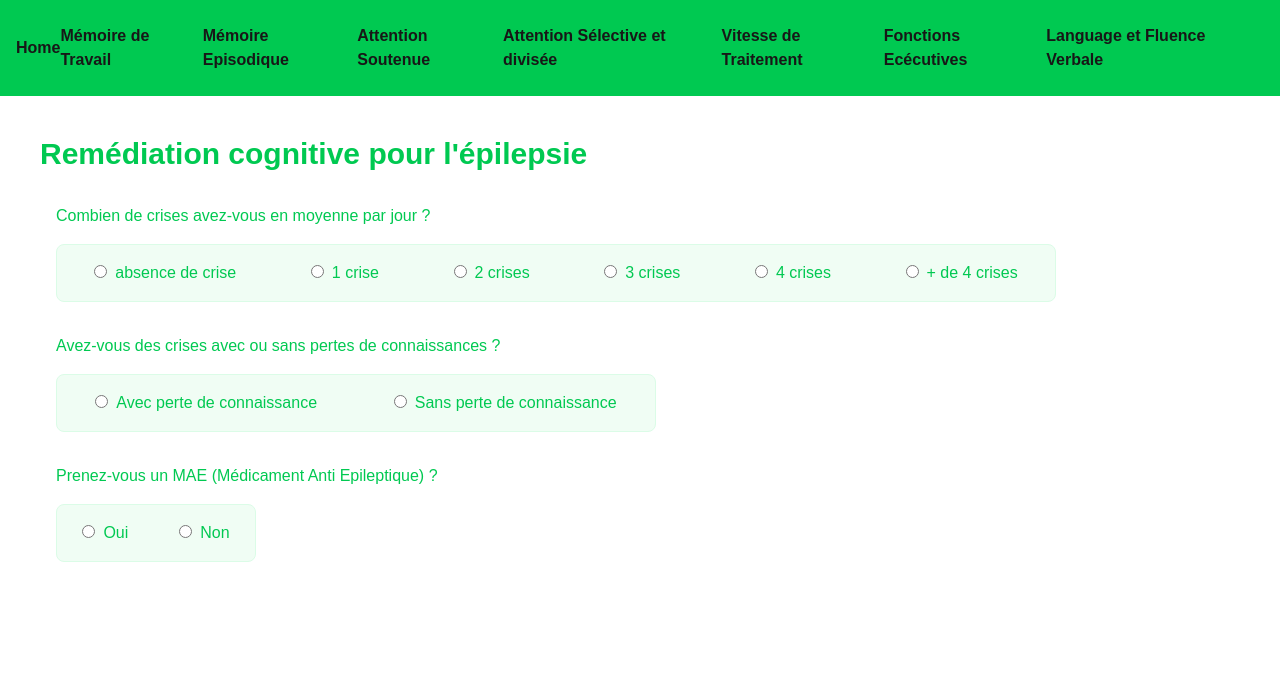
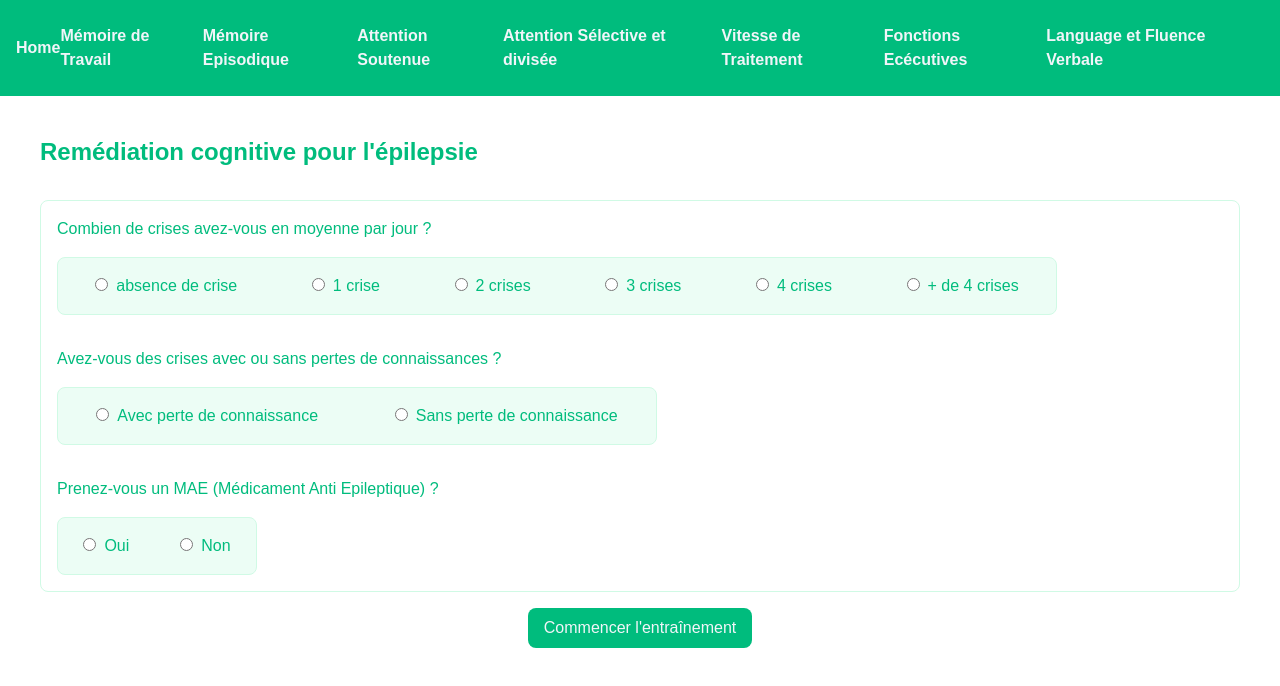
Before and after one commit to EveilHub/epilepsy-cognitive-remediation, a Next.js app in the folder my-app/: page / in a window 1280 px wide. Shown: the top 686 px of the page. Built offline with nearby package versions, Linux system fonts and the light colour scheme.

Commit message:
darkmode added

```diff
--- a/my-app/app/layout.tsx
+++ b/my-app/app/layout.tsx
@@ -28,7 +28,7 @@ export default function RootLayout({
     <html lang="en">
       <body className="min-h-full flex flex-col">
         <Menu />
-        <main className="w-full h-220 text-green-500 bg-white p-10">
+        <main className="w-full h-220 text-emerald-500 bg-white dark:text-purple-500 dark:bg-slate-900 p-10">
           {children}
         </main>
       </body>
--- a/my-app/app/page.tsx
+++ b/my-app/app/page.tsx
@@ -28,14 +28,14 @@ export default function Home() {
     <div className="">
 
       <div className="mb-8">
-        <h1 className="text-3xl font-bold">Remédiation cognitive pour l'épilepsie</h1>
+        <h1 className="text-2xl font-bold">Remédiation cognitive pour l'épilepsie</h1>
       </div>
 
 
-      <div className="pl-4">
+      <div className="p-4 border border-emerald-100 rounded-lg">
         <p className="mb-4">Combien de crises avez-vous en moyenne par jour ?</p>
 
-        <div className="w-250 flex flex-row items-center justify-around py-4 bg-green-50 border border-green-100 rounded-lg">
+        <div className="w-250 flex flex-row items-center justify-around py-4 bg-emerald-50 border border-emerald-100 rounded-lg">
           <label htmlFor="crise0">
             <input
               type="radio"
@@ -115,7 +115,7 @@ export default function Home() {
         <div>
           <p className="mt-8 mb-4">Avez-vous des crises avec ou sans pertes de connaissances ?</p>
 
-          <div className="w-150 flex flex-row items-center justify-around py-4 bg-green-50 border border-green-100 rounded-lg">
+          <div className="w-150 flex flex-row items-center justify-around py-4 bg-emerald-50 border border-emerald-100 rounded-lg">
             <label htmlFor="avecPerteCo">
               <input
                 type="radio"
@@ -147,7 +147,7 @@ export default function Home() {
         <div className="">
           <p className="mt-8 mb-4">Prenez-vous un MAE (Médicament Anti Epileptique) ?</p>
 
-          <div className="w-50 flex flex-row items-center justify-around py-4 bg-green-50 border border-green-100 rounded-lg">
+          <div className="w-50 flex flex-row items-center justify-around py-4 bg-emerald-50 border border-emerald-100 rounded-lg">
             <label htmlFor="oui">
               <input
                 type="radio"
@@ -179,6 +179,12 @@ export default function Home() {
 
       </div>
 
+      <div className="flex justify-center">
+        <button type="submit" className="text-slate-100 bg-emerald-500 hover:bg-emerald-600 active:bg-emerald-400 dark:bg-purple-500 dark:hover:bg-purple-600 dark:active:bg-purple-400 mt-4 px-4 py-2 rounded-lg">
+          Commencer l'entraînement
+        </button>
+      </div>
+
     </div>
   );
 }
--- a/my-app/app/ui/Menu.tsx
+++ b/my-app/app/ui/Menu.tsx
@@ -2,8 +2,8 @@ import Link from "next/link";
 
 export default function Menu() {
     return (
-        <nav className="bg-green-500 px-4 py-6">
-            <ul className="flex flex-row items-center justify-between text-base font-bold">
+        <nav className="text-base font-bold text-slate-100 bg-emerald-500 dark:text-slate-100 dark:bg-slate-700 px-4 py-6">
+            <ul className="flex flex-row items-center justify-between">
                 <li>
                     <Link href="/">Home</Link>
                 </li>
```
